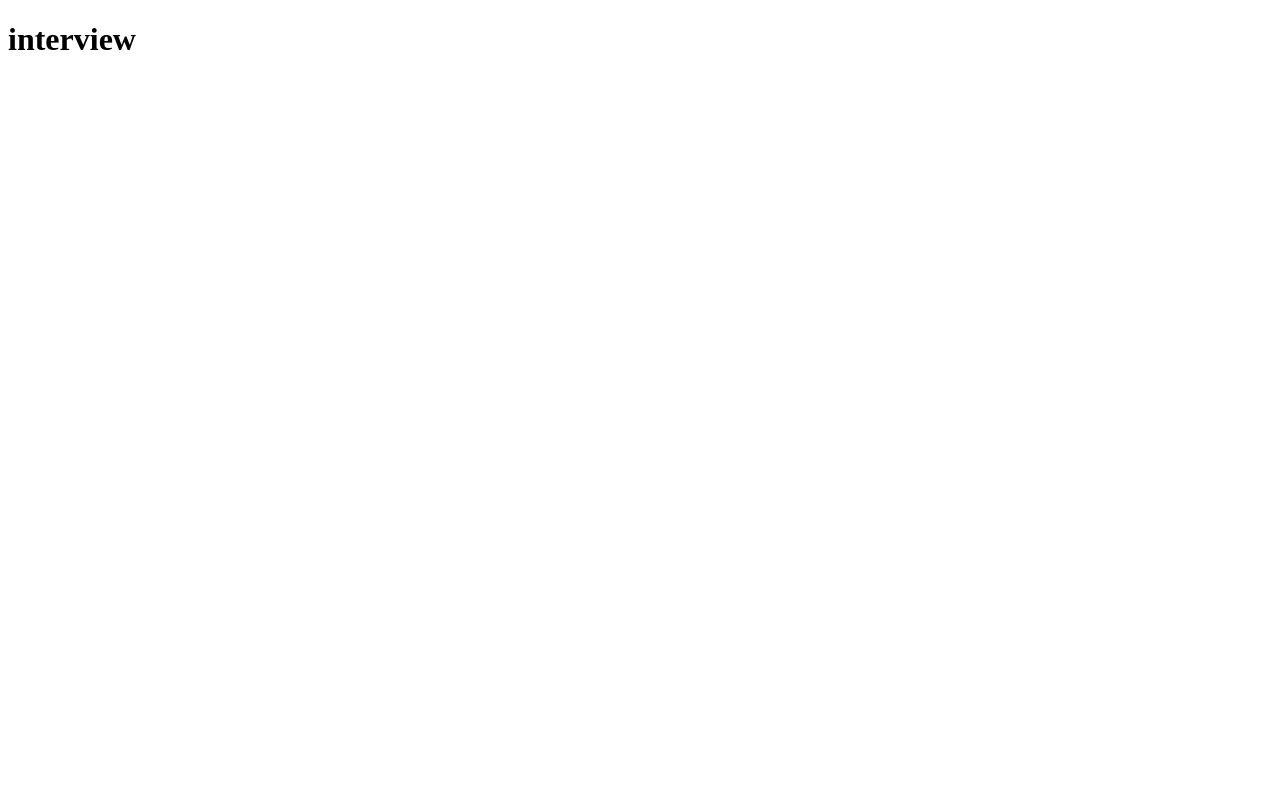
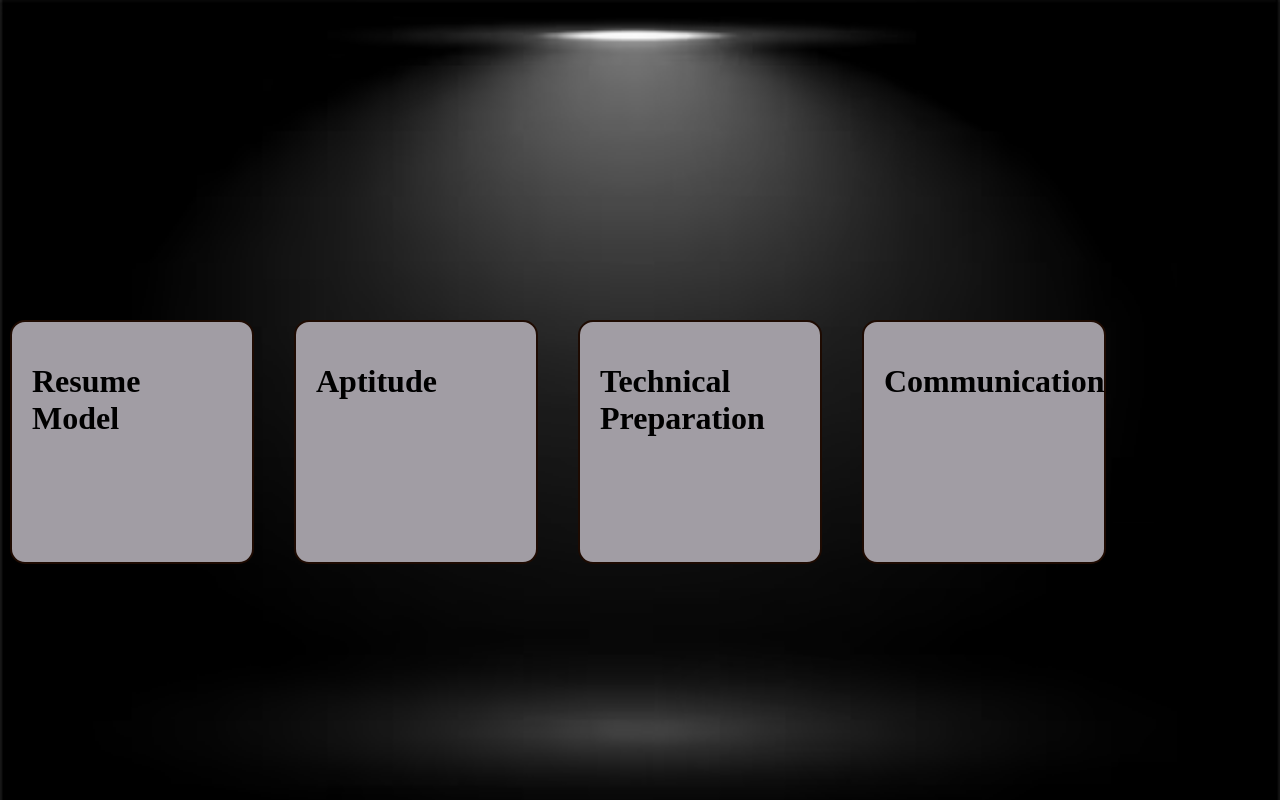
Before and after one commit to ARVIND-46/Lamp, a plain HTML site: page interview.html in a window 1280 px wide. Drawn offline with Linux system fonts and the light colour scheme.

Commit message:
after some bgimg have been added and build some pages

```diff
--- a/interview.html
+++ b/interview.html
@@ -4,8 +4,37 @@
     <meta charset="UTF-8">
     <meta name="viewport" content="width=device-width, initial-scale=1.0">
     <title>InterviewLamp</title>
+    <link rel="stylesheet" href="./styles.css">
 </head>
 <body>
-    <h1>interview</h1>
+   <div class="container">
+    <div class="box"onclick="navigateToResume()">
+        <h1>Resume Model</h1>
+    </div>
+    <div class="box"onclick="navigateToAptitude()" >
+        <h1>Aptitude</h1>
+    </div>
+    <div class="box"onclick=" navigateToTecPrep()">
+        <h1>Technical Preparation</h1>
+    </div>
+    <div class="box" onclick="navigateToCommunication()">
+        <h1>Communication</h1>
+    </div>
+
+   </div>
 </body>
+<script>
+    function navigateToResume() {
+        window.location.href = './resume.html';
+    }
+    function navigateToAptitude() {
+        window.location.href = './aptitude.html';
+    }
+    function navigateToTecPrep() {
+        window.location.href = './tecPrep.html';
+    }
+    function navigateToCommunication() {
+        window.location.href = './communication.html';
+    }
+</script>
 </html>
--- a/styles.css
+++ b/styles.css
@@ -1,25 +1,31 @@
-#proverb{
-    font-family: 'Franklin Gothic Medium', 'Arial Narrow', Arial, sans-serif;
 
-}
 .box,img{
 width: 50px;
 }
 .box{
     width: 200px;
     height: 200px;
-    border: 2px solid black;
+    border: 2px double rgb(30, 11, 2);
     padding: 20px;
     margin: 10px;
-    background-color: aqua;
+    background-color: rgb(161, 157, 164);
+    margin-top: 25%;
+    border-radius:15px;
+    box-shadow: 8px;
 }
 .container{
     display: flex;
-    justify-content: left;
+    justify-content:left;
     gap: 20px;
+
 }
 #homeHeader{
     background-color: black;
     color: aliceblue;
     border: 2px solid ;
 }
+body{
+    background-image: url(./images/bgimg2.png);
+    margin: 0;
+    background-size: cover;
+}
```
Also changed, not shown: aptitude.html (added, +11 -0 lines), home.html (+2 -8 lines), index.html (+1 -1 lines), practice.html (+6 -1 lines), python.html (+2 -2 lines), resume.html (added, +11 -0 lines), communication.html (added), images/bgimg.png (added), images/bgimg2.png (added), tecPrep.html (added).
